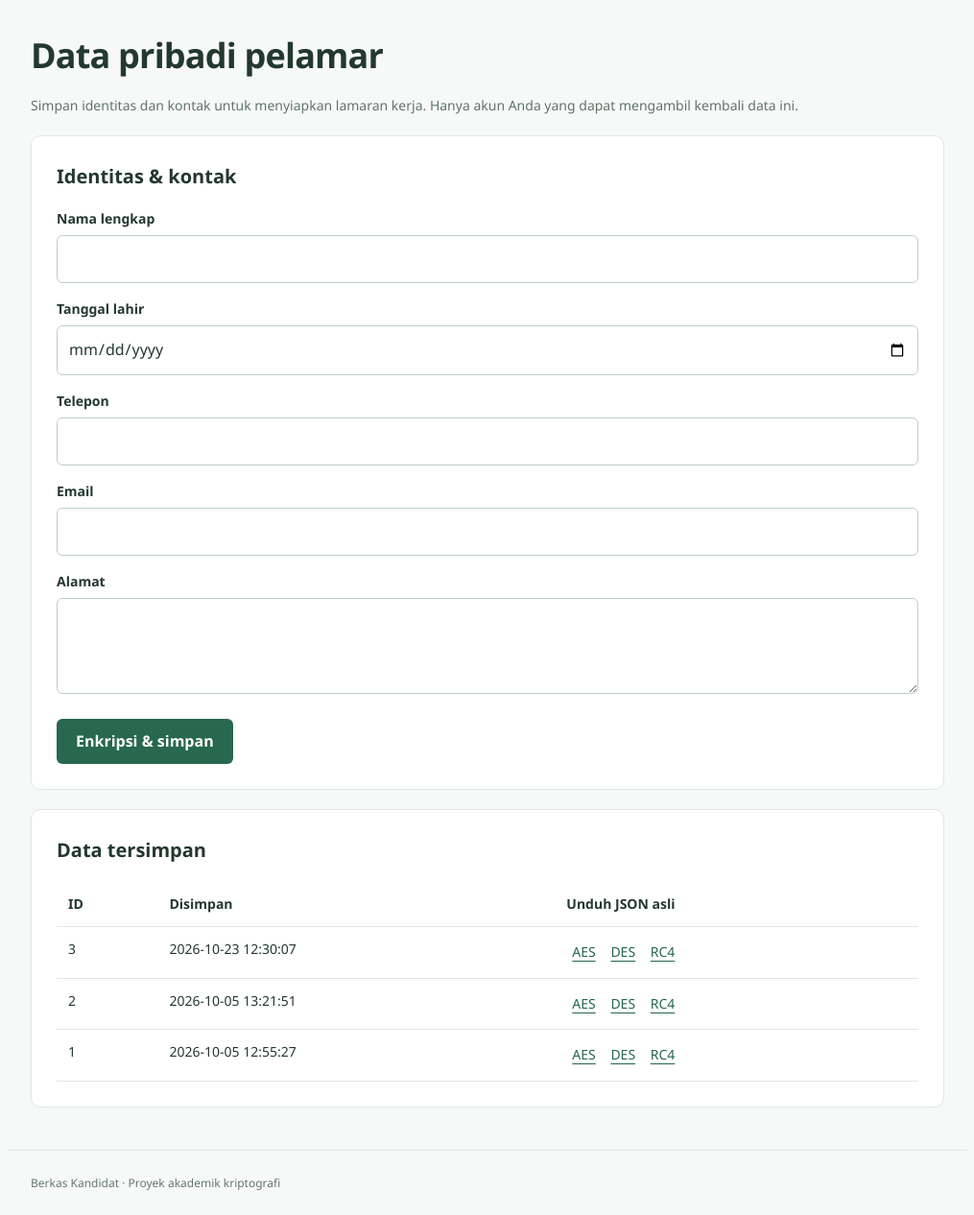
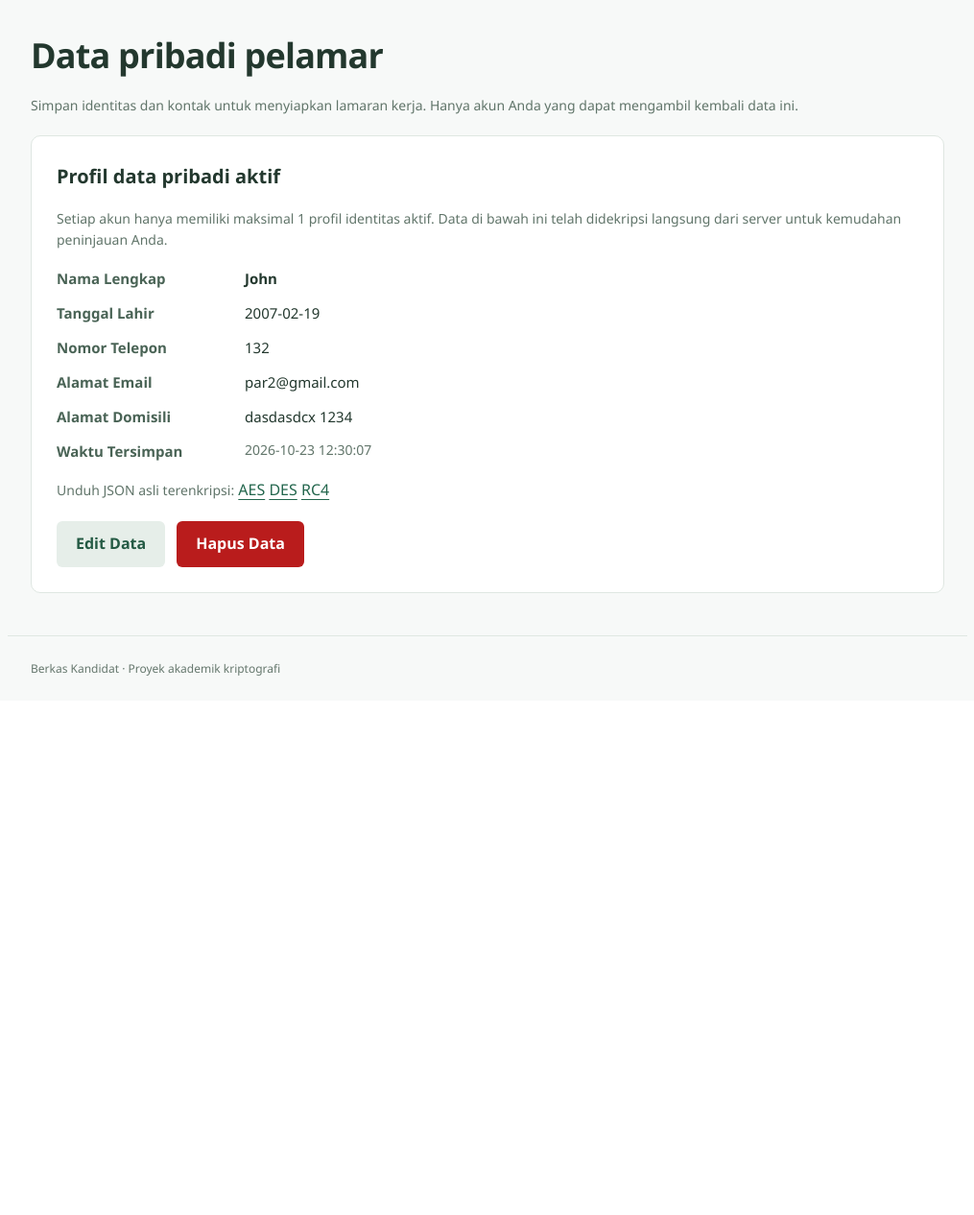
Before and after one commit to Cream3r/Tugas-KI-Enkripsi-Simetris, a Flask app: page /personal in a window 1280 px wide. Shown: the part 102-1368 px from the top of the page at 96% size, without its empty margins (132-1147 px from the left). After the commit the page ends 806 px from the top, so only its background shows below. Run offline with Flask 3, Linux system fonts and the light colour scheme; a user stored in the database is signed in; data comes from the database, SQL or seed files in the repository; both versions use the stored data as it was after the commit; some libraries are stand-ins or nearby versions.

Commit message:
tambah fitur hapus berkas dan data pribadi, edit data pribadi, dan max 1 data pribadi per akun

```diff
--- a/app/routes.py
+++ b/app/routes.py
@@ -3,6 +3,7 @@ import io
 import json
 import os
 import secrets
+import shutil
 import time
 
 from flask import (
@@ -105,9 +106,24 @@ def personal_page():
     db = get_db()
     try:
         personal = db.execute("SELECT * FROM personal_data WHERE user_id = ? ORDER BY created_at DESC, id DESC", (current_user_id(),)).fetchall()
+        personal_item = personal[0] if personal else None
+        decrypted_profile = None
+        if personal_item:
+            try:
+                raw_json = decrypt_aes(personal_item["aes_data"], personal_item["aes_iv"])
+                decrypted_profile = json.loads(raw_json.decode("utf-8"))
+            except Exception:
+                decrypted_profile = {}
+        edit_mode = request.args.get("edit") == "1" and personal_item is not None
     finally:
         db.close()
-    return render_template("personal.html", personal=personal)
+    return render_template(
+        "personal.html",
+        personal=personal,
+        personal_item=personal_item,
+        decrypted_profile=decrypted_profile,
+        edit_mode=edit_mode
+    )
 
 @bp.route("/register", methods=["GET", "POST"])
 def register():
@@ -177,34 +193,133 @@ def save_personal():
     if not logged_in():
         return redirect(url_for("main.login"))
 
-    data = {
-        "full_name": request.form.get("full_name", ""),
-        "birth_date": request.form.get("birth_date", ""),
-        "phone": request.form.get("phone", ""),
-        "address": request.form.get("address", ""),
-        "email": request.form.get("email", ""),
-    }
+    db = get_db()
+    try:
+        existing = db.execute(
+            "SELECT id FROM personal_data WHERE user_id = ?",
+            (current_user_id(),)
+        ).fetchone()
+        if existing:
+            flash("Anda sudah memiliki 1 entri data pribadi aktif. Silakan edit atau hapus data tersebut jika ingin mengubah.")
+            return redirect(url_for("main.personal_page"))
 
-    encrypted = encrypt_all(serialize_personal_data(data))
+        data = {
+            "full_name": request.form.get("full_name", "").strip(),
+            "birth_date": request.form.get("birth_date", "").strip(),
+            "phone": request.form.get("phone", "").strip(),
+            "address": request.form.get("address", "").strip(),
+            "email": request.form.get("email", "").strip(),
+        }
+
+        encrypted = encrypt_all(serialize_personal_data(data))
+
+        db.execute(
+            """INSERT INTO personal_data
+            (user_id, aes_data, des_data, rc4_data, aes_iv, des_iv)
+            VALUES (?, ?, ?, ?, ?, ?)""",
+            (
+                current_user_id(),
+                encrypted["aes"],
+                encrypted["des"],
+                encrypted["rc4"],
+                encrypted["aes_iv"],
+                encrypted["des_iv"],
+            )
+        )
+        db.commit()
+    finally:
+        db.close()
+
+    flash("Data pribadi berhasil disimpan menggunakan AES, DES, dan RC4.")
+    return redirect(url_for("main.personal_page"))
+
+@bp.route("/personal/<int:item_id>/edit", methods=["GET", "POST"])
+@bp.route("/personal/<int:item_id>/update", methods=["POST"])
+def edit_personal(item_id):
+    if not logged_in():
+        return redirect(url_for("main.login"))
 
     db = get_db()
-    db.execute(
-        """INSERT INTO personal_data
-        (user_id, aes_data, des_data, rc4_data, aes_iv, des_iv)
-        VALUES (?, ?, ?, ?, ?, ?)""",
-        (
-            current_user_id(),
-            encrypted["aes"],
-            encrypted["des"],
-            encrypted["rc4"],
-            encrypted["aes_iv"],
-            encrypted["des_iv"],
+    try:
+        item = db.execute(
+            "SELECT * FROM personal_data WHERE id = ? AND user_id = ?",
+            (item_id, current_user_id())
+        ).fetchone()
+
+        if not item:
+            flash("Data pribadi tidak ditemukan atau bukan milik akun Anda.")
+            return redirect(url_for("main.personal_page"))
+
+        if request.method == "POST":
+            data = {
+                "full_name": request.form.get("full_name", "").strip(),
+                "birth_date": request.form.get("birth_date", "").strip(),
+                "phone": request.form.get("phone", "").strip(),
+                "address": request.form.get("address", "").strip(),
+                "email": request.form.get("email", "").strip(),
+            }
+
+            encrypted = encrypt_all(serialize_personal_data(data))
+
+            db.execute(
+                """UPDATE personal_data
+                SET aes_data = ?, des_data = ?, rc4_data = ?,
+                    aes_iv = ?, des_iv = ?, created_at = CURRENT_TIMESTAMP
+                WHERE id = ? AND user_id = ?""",
+                (
+                    encrypted["aes"],
+                    encrypted["des"],
+                    encrypted["rc4"],
+                    encrypted["aes_iv"],
+                    encrypted["des_iv"],
+                    item_id,
+                    current_user_id(),
+                )
+            )
+            db.commit()
+            flash("Data pribadi berhasil diperbarui dan dienkripsi ulang dengan AES, DES, dan RC4.")
+            return redirect(url_for("main.personal_page"))
+
+        try:
+            raw_json = decrypt_aes(item["aes_data"], item["aes_iv"])
+            decrypted_profile = json.loads(raw_json.decode("utf-8"))
+        except Exception:
+            decrypted_profile = {}
+
+        return render_template(
+            "personal.html",
+            personal=[item],
+            personal_item=item,
+            decrypted_profile=decrypted_profile,
+            edit_mode=True
         )
-    )
-    db.commit()
-    db.close()
+    finally:
+        db.close()
 
-    flash("Data pribadi berhasil disimpan menggunakan AES, DES, dan RC4.")
+@bp.route("/personal/<int:item_id>/delete", methods=["POST"])
+def delete_personal(item_id):
+    if not logged_in():
+        return redirect(url_for("main.login"))
+
+    db = get_db()
+    try:
+        item = db.execute(
+            "SELECT * FROM personal_data WHERE id = ? AND user_id = ?",
+            (item_id, current_user_id())
+        ).fetchone()
+
+        if not item:
+            return "Data pribadi tidak ditemukan", 404
+
+        db.execute(
+            "DELETE FROM personal_data WHERE id = ? AND user_id = ?",
+            (item_id, current_user_id())
+        )
+        db.commit()
+    finally:
+        db.close()
+
+    flash("Data pribadi berhasil dihapus secara permanen dari server.")
     return redirect(url_for("main.personal_page"))
 
 @bp.route("/personal/<int:item_id>/<algorithm>")
@@ -348,6 +463,47 @@ def download_file(file_id, algorithm):
 def image_mime(extension):
     return {"png": "image/png", "jpg": "image/jpeg", "jpeg": "image/jpeg", "webp": "image/webp"}[extension]
 
+
+@bp.route("/file/<int:file_id>/delete", methods=["POST"])
+def delete_file(file_id):
+    if not logged_in():
+        return redirect(url_for("main.login"))
+
+    item = owned_file(file_id)
+    if not item:
+        return "File tidak ditemukan", 404
+
+    root = encrypted_root()
+    # Delete individual binary files if they exist
+    for key in ("aes_path", "des_path", "rc4_path"):
+        path = item[key]
+        if path and os.path.isabs(path) and os.path.exists(path):
+            try:
+                os.remove(path)
+            except OSError:
+                pass
+
+    # Delete directory containing encrypted files and metadata.json
+    if item["aes_path"]:
+        file_dir = os.path.abspath(os.path.dirname(item["aes_path"]))
+        try:
+            if os.path.commonpath([root, file_dir]) == root and file_dir != root and os.path.isdir(file_dir):
+                shutil.rmtree(file_dir, ignore_errors=True)
+        except (ValueError, OSError):
+            pass
+
+    db = get_db()
+    try:
+        db.execute(
+            "DELETE FROM files WHERE id = ? AND user_id = ?",
+            (file_id, current_user_id())
+        )
+        db.commit()
+    finally:
+        db.close()
+
+    flash(f"Berkas '{item['original_name']}' berhasil dihapus secara permanen dari server.")
+    return redirect(url_for("main.files_page"))
 
 @bp.route("/file/<int:file_id>/<algorithm>/encrypted")
 def download_encrypted_file(file_id, algorithm):
--- a/app/static/style.css
+++ b/app/static/style.css
@@ -5,3 +5,73 @@
 /* Developer evaluation */
 select{font:inherit;width:100%;padding:11px;border:1px solid #bfcfc5;border-radius:6px;background:white;color:inherit}.evaluation-form-grid{display:grid;grid-template-columns:1fr 1fr;gap:8px 24px}.eyebrow{font-size:12px;font-weight:700;letter-spacing:1.6px;color:#52715f}.evaluation-buttons{display:flex;gap:12px;flex-wrap:wrap}.secondary{background:#e6eee9;color:#245a44}.secondary:hover{background:#d7e7dc}.evaluation-error{padding:14px;margin-top:18px;border:1px solid #d9a6a0;background:#fff0ed;color:#812d22;border-radius:6px}.badge{display:inline-block;padding:3px 8px;border-radius:4px;background:#e6f2e9;color:#245637;white-space:nowrap}.badge.bad{background:#ffe7e3;color:#8d251c}.digest{font-size:12px;overflow-wrap:anywhere;display:block;max-width:240px;min-width:130px}caption{text-align:left;color:#64756c;font-size:13px;padding:8px 0}thead th{background:#f5f8f6;vertical-align:bottom}td,th{vertical-align:top}.interpretation li{margin-bottom:14px}.evaluation-heading p{max-width:760px}input:disabled,select:disabled{opacity:.55}#evaluation-progress:empty{display:none}
 @media(max-width:680px){.evaluation-form-grid{grid-template-columns:1fr}.links{font-size:13px}.table-scroll table{min-width:560px}}
+
+/* Danger & Secondary Buttons */
+.btn-danger, button.btn-danger {
+  background: #b91c1c;
+  color: white;
+}
+.btn-danger:hover, button.btn-danger:hover {
+  background: #991b1b;
+}
+.btn-secondary, a.btn-secondary, button.btn-secondary {
+  display: inline-block;
+  background: #e6eee9;
+  color: #245a44;
+  padding: 11px 20px;
+  border-radius: 6px;
+  font-weight: 600;
+  text-decoration: none;
+  border: 0;
+  cursor: pointer;
+  margin-top: 18px;
+}
+.btn-secondary:hover, a.btn-secondary:hover, button.btn-secondary:hover {
+  background: #d7e7dc;
+}
+
+/* Profile Display */
+.profile-card {
+  margin: 20px 0;
+}
+.profile-grid {
+  display: grid;
+  grid-template-columns: 180px 1fr;
+  gap: 12px 16px;
+  margin: 16px 0;
+  font-size: 15px;
+}
+.profile-grid dt {
+  font-weight: 600;
+  color: #496355;
+}
+.profile-grid dd {
+  margin: 0;
+  overflow-wrap: anywhere;
+}
+.profile-actions {
+  display: flex;
+  align-items: center;
+  gap: 12px;
+  margin-top: 20px;
+  flex-wrap: wrap;
+}
+.profile-actions button, .profile-actions .btn-secondary, .profile-actions .btn-danger {
+  margin-top: 0;
+}
+.file-card-actions {
+  margin-top: 18px;
+  border-top: 1px solid #e0e8e3;
+  padding-top: 14px;
+  display: flex;
+  justify-content: flex-end;
+}
+.file-card-actions button {
+  margin-top: 0;
+}
+@media (max-width: 680px) {
+  .profile-grid {
+    grid-template-columns: 1fr;
+    gap: 6px;
+  }
+}
--- a/app/templates/files.html
+++ b/app/templates/files.html
@@ -51,6 +51,11 @@
       </div>
     {% endfor %}
     </div></details>
+    <div class="file-card-actions">
+      <form action="{{ url_for('main.delete_file', file_id=file['id']) }}" method="post" onsubmit="return confirm('Apakah Anda yakin ingin menghapus berkas &quot;{{ file['original_name'] }}&quot; secara permanen dari server?');">
+        <button type="submit" class="btn-danger">Hapus Berkas</button>
+      </form>
+    </div>
   </article>
   {% else %}<p>Belum ada file. Unggah file untuk mulai mengenkripsi.</p>{% endfor %}
 
--- a/app/templates/personal.html
+++ b/app/templates/personal.html
@@ -1,46 +1,103 @@
 {% extends "base.html" %}
-{% block content %}<h1>Data pribadi pelamar</h1><p class="note">Simpan identitas dan kontak untuk menyiapkan lamaran kerja. Hanya akun Anda yang dapat mengambil kembali data ini.</p><section class="card">
-<h2>Identitas & kontak</h2>
-<form method="post" action="{{ url_for('main.save_personal') }}">
+{% block content %}
+<h1>Data pribadi pelamar</h1>
+<p class="note">Simpan identitas dan kontak untuk menyiapkan lamaran kerja. Hanya akun Anda yang dapat mengambil kembali data ini.</p>
+
+{% if personal_item and edit_mode %}
+<!-- Mode Edit Data Pribadi -->
+<section class="card">
+  <h2>Edit data pribadi pelamar</h2>
+  <p class="note">Perbarui informasi identitas Anda. Seluruh perubahan akan dienkripsi ulang menggunakan AES, DES, dan RC4 serta dibuatkan IV (Initialization Vector) baru.</p>
+  <form method="post" action="{{ url_for('main.edit_personal', item_id=personal_item.id) }}">
     <label for="full_name">Nama lengkap</label>
-<input id="full_name" name="full_name" required>
+    <input id="full_name" name="full_name" value="{{ decrypted_profile.get('full_name', '') }}" required>
 
     <label for="birth_date">Tanggal lahir</label>
-<input id="birth_date" name="birth_date" type="date">
+    <input id="birth_date" name="birth_date" type="date" value="{{ decrypted_profile.get('birth_date', '') }}">
 
     <label for="phone">Telepon</label>
-<input id="phone" name="phone">
+    <input id="phone" name="phone" value="{{ decrypted_profile.get('phone', '') }}">
 
     <label for="email">Email</label>
-<input id="email" name="email" type="email">
+    <input id="email" name="email" type="email" value="{{ decrypted_profile.get('email', '') }}">
 
     <label for="address">Alamat</label>
-<textarea id="address" name="address"></textarea>
+    <textarea id="address" name="address">{{ decrypted_profile.get('address', '') }}</textarea>
 
-    <button>Enkripsi & simpan</button>
-</form>
+    <div class="profile-actions">
+      <button type="submit">Simpan Perubahan & Enkripsi Ulang</button>
+      <a href="{{ url_for('main.personal_page') }}" class="btn-secondary">Batal</a>
+    </div>
+  </form>
 </section>
 
+{% elif personal_item %}
+<!-- Tampilan Kartu Data Pribadi Aktif (Didekripsi) -->
 <section class="card">
-<h2>Data tersimpan</h2>
-{% if personal %}
-<div class="table-scroll"><table>
-<tr><th>ID</th><th>Disimpan</th><th>Unduh JSON asli</th></tr>
-{% for item in personal %}
-<tr>
-<td>{{ item.id }}</td>
-<td>{{ item.created_at }}</td>
-<td>
-<a href="{{ url_for('main.download_personal', item_id=item.id, algorithm='aes') }}">AES</a>
-<a href="{{ url_for('main.download_personal', item_id=item.id, algorithm='des') }}">DES</a>
-<a href="{{ url_for('main.download_personal', item_id=item.id, algorithm='rc4') }}">RC4</a>
-</td>
-</tr>
-{% endfor %}
-</table></div>
-{% else %}
-<p>Belum ada data pribadi.</p>
-{% endif %}
+  <h2>Profil data pribadi aktif</h2>
+  <p class="note">Setiap akun hanya memiliki maksimal 1 profil identitas aktif. Data di bawah ini telah didekripsi langsung dari server untuk kemudahan peninjauan Anda.</p>
+
+  <div class="profile-details">
+    <dl class="profile-grid">
+      <dt>Nama Lengkap</dt>
+      <dd><strong>{{ decrypted_profile.get('full_name') or '-' }}</strong></dd>
+
+      <dt>Tanggal Lahir</dt>
+      <dd>{{ decrypted_profile.get('birth_date') or '-' }}</dd>
+
+      <dt>Nomor Telepon</dt>
+      <dd>{{ decrypted_profile.get('phone') or '-' }}</dd>
+
+      <dt>Alamat Email</dt>
+      <dd>{{ decrypted_profile.get('email') or '-' }}</dd>
+
+      <dt>Alamat Domisili</dt>
+      <dd>{{ decrypted_profile.get('address') or '-' }}</dd>
+
+      <dt>Waktu Tersimpan</dt>
+      <dd class="note">{{ personal_item.created_at }}</dd>
+    </dl>
+  </div>
+
+  <div style="margin-top: 16px;">
+    <span class="note">Unduh JSON asli terenkripsi:</span>
+    <a href="{{ url_for('main.download_personal', item_id=personal_item.id, algorithm='aes') }}">AES</a>
+    <a href="{{ url_for('main.download_personal', item_id=personal_item.id, algorithm='des') }}">DES</a>
+    <a href="{{ url_for('main.download_personal', item_id=personal_item.id, algorithm='rc4') }}">RC4</a>
+  </div>
+
+  <div class="profile-actions">
+    <a href="{{ url_for('main.personal_page', edit=1) }}" class="btn-secondary">Edit Data</a>
+    <form method="post" action="{{ url_for('main.delete_personal', item_id=personal_item.id) }}" style="display:inline;" onsubmit="return confirm('Apakah Anda yakin ingin menghapus data pribadi ini secara permanen dari server?');">
+      <button type="submit" class="btn-danger">Hapus Data</button>
+    </form>
+  </div>
 </section>
 
+{% else %}
+<!-- Formulir Pengisian Profil Baru (Jika Belum Ada Data Pribadi) -->
+<section class="card">
+  <h2>Identitas & kontak pelamar</h2>
+  <p class="note">Anda belum memiliki data pribadi tersimpan. Lengkapi formulir di bawah ini untuk menyimpan profil identitas Anda yang akan dienkripsi secara simetris.</p>
+  <form method="post" action="{{ url_for('main.save_personal') }}">
+    <label for="full_name">Nama lengkap</label>
+    <input id="full_name" name="full_name" required placeholder="Contoh: Budi Santoso">
+
+    <label for="birth_date">Tanggal lahir</label>
+    <input id="birth_date" name="birth_date" type="date">
+
+    <label for="phone">Telepon</label>
+    <input id="phone" name="phone" placeholder="Contoh: 081234567890">
+
+    <label for="email">Email</label>
+    <input id="email" name="email" type="email" placeholder="Contoh: budi@example.com">
+
+    <label for="address">Alamat</label>
+    <textarea id="address" name="address" placeholder="Alamat domisili lengkap"></textarea>
+
+    <button type="submit">Enkripsi & simpan</button>
+  </form>
+</section>
+{% endif %}
+
 {% endblock %}
```
Also changed, not shown: vault.db.
